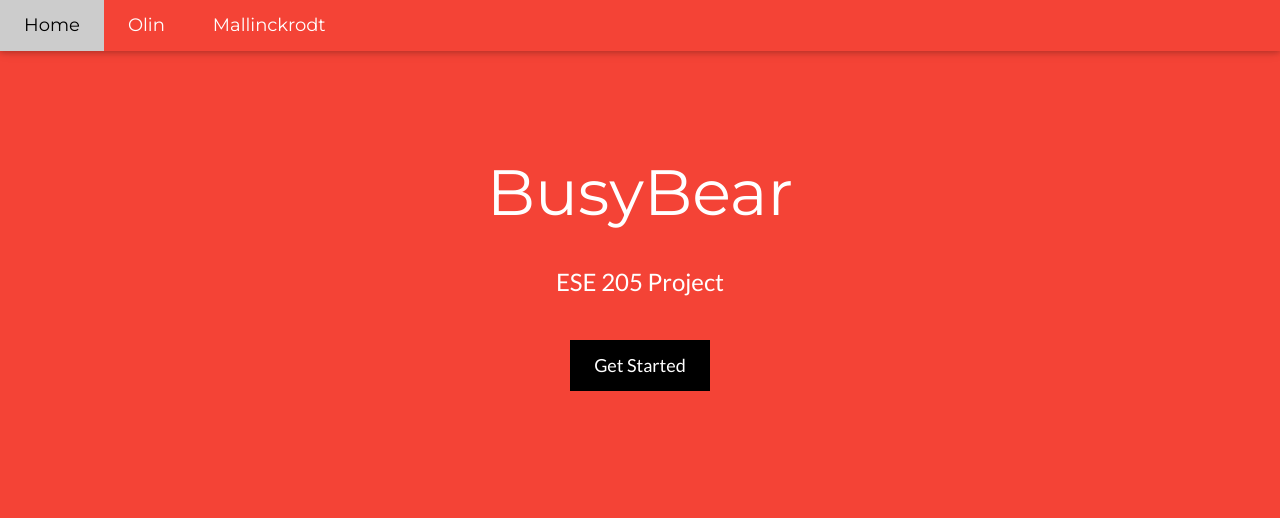
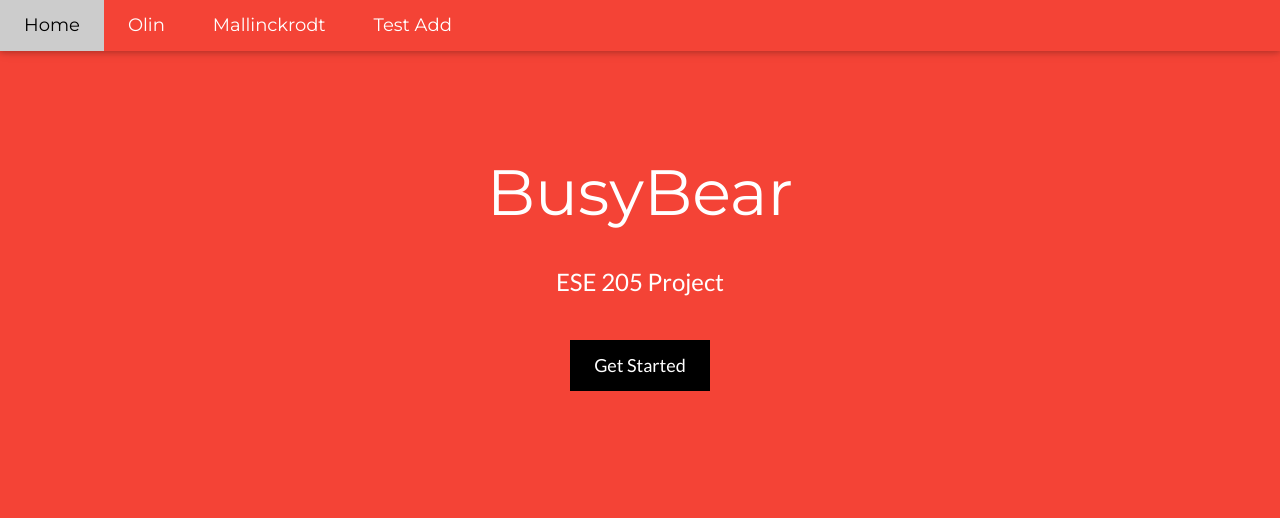
Before and after one commit to ESE205/emerson-goon-todd, a PHP site: page /BusyBear_Launch.php in a window 1280 px wide. Shown: the top 518 px of the page. Run offline with PHP 8.4, Linux system fonts and the light colour scheme.

Commit message:
Update BusyBear_Launch.php

```diff
--- a/BusyBear_Launch.php
+++ b/BusyBear_Launch.php
@@ -18,9 +18,10 @@ body,h1,h2,h3,h4,h5,h6 {font-family: "Lato", sans-serif}
 <div class="w3-top">
   <div class="w3-bar w3-red w3-card w3-left-align w3-large">
     <a class="w3-bar-item w3-button w3-hide-medium w3-hide-large w3-right w3-padding-large w3-hover-white w3-large w3-red" href="javascript:void(0);" onclick="myFunction()" title="Toggle Navigation Menu"><i class="fa fa-bars"></i></a>
-    <a href="http://localhost/BusyBear_Launch.php" class="w3-bar-item w3-button w3-padding-large w3-white">Home</a>
-    <a href="http://localhost/BusyBear_Olin.php" class="w3-bar-item w3-button w3-hide-small w3-padding-large w3-hover-white">Olin</a>
-    <a href="http://localhost/Add_Animal.php" class="w3-bar-item w3-button w3-hide-small w3-padding-large w3-hover-white">Mallinckrodt</a>
+    <a href="http://3.94.46.108/BusyBear_Launch.php" class="w3-bar-item w3-button w3-padding-large w3-white">Home</a>
+    <a href="http://3.94.46.108/BusyBear_Olin.php" class="w3-bar-item w3-button w3-hide-small w3-padding-large w3-hover-white">Olin</a>
+    <a href="http://3.94.46.108/Add_Animal.php" class="w3-bar-item w3-button w3-hide-small w3-padding-large w3-hover-white">Mallinckrodt</a>
+    <a href="http://3.94.46.108/AddTest.php" class="w3-bar-item w3-button w3-hide-small w3-padding-large w3-hover-white">Test Add</a>
 
 
 
```
